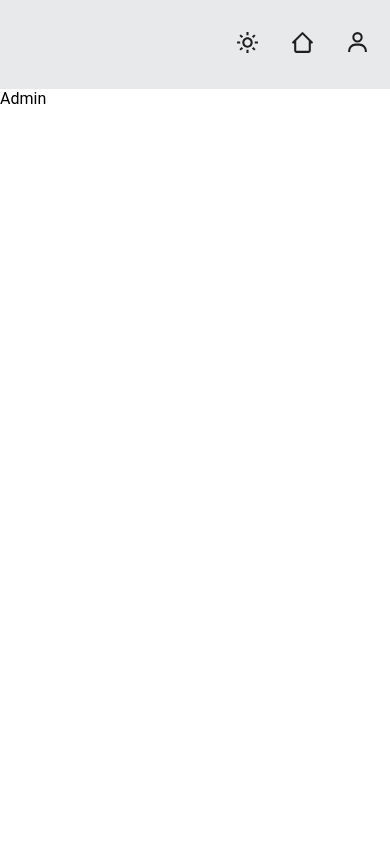
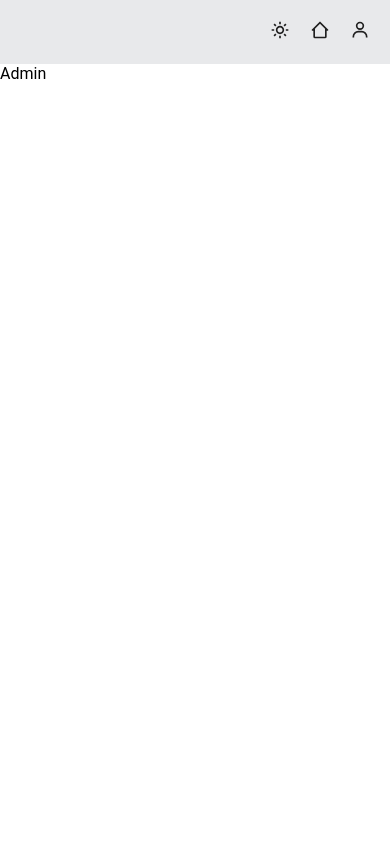
Before and after one commit to mai-806/Delivery.Front, a Next.js app: page /home in a window 390 px wide. Shown: the top 844 px of the page. Built offline with nearby package versions, Linux system fonts and the light colour scheme; sample sign-in values are in the browser's storage.

Commit message:
header update v2
Подогнал хэдер под мобильные устройства

```diff
--- a/components/Header/Header.module.css
+++ b/components/Header/Header.module.css
@@ -56,3 +56,25 @@
         fill: var(--white);
     }
 }
+
+@media (max-width: 580px) {
+    .header {
+        gap: 20px;
+        padding: 20px 20px;
+    }
+
+	.svg svg {
+        font-size: 20px;
+    }
+}
+
+@media (max-width: 350px) {
+    .header {
+        gap: 15px;
+        padding: 20px 15px;
+    }
+
+	.svg svg {
+        font-size: 15px;
+    }
+}
--- a/components/Htag/Htag.module.css
+++ b/components/Htag/Htag.module.css
@@ -68,3 +68,10 @@
 		line-height: 1rem;
 	}
 }
+
+@media (max-width: 350px) {
+	.xl {
+		font-size: 0.9rem;
+		line-height: 1.5rem;
+	}
+}
```
